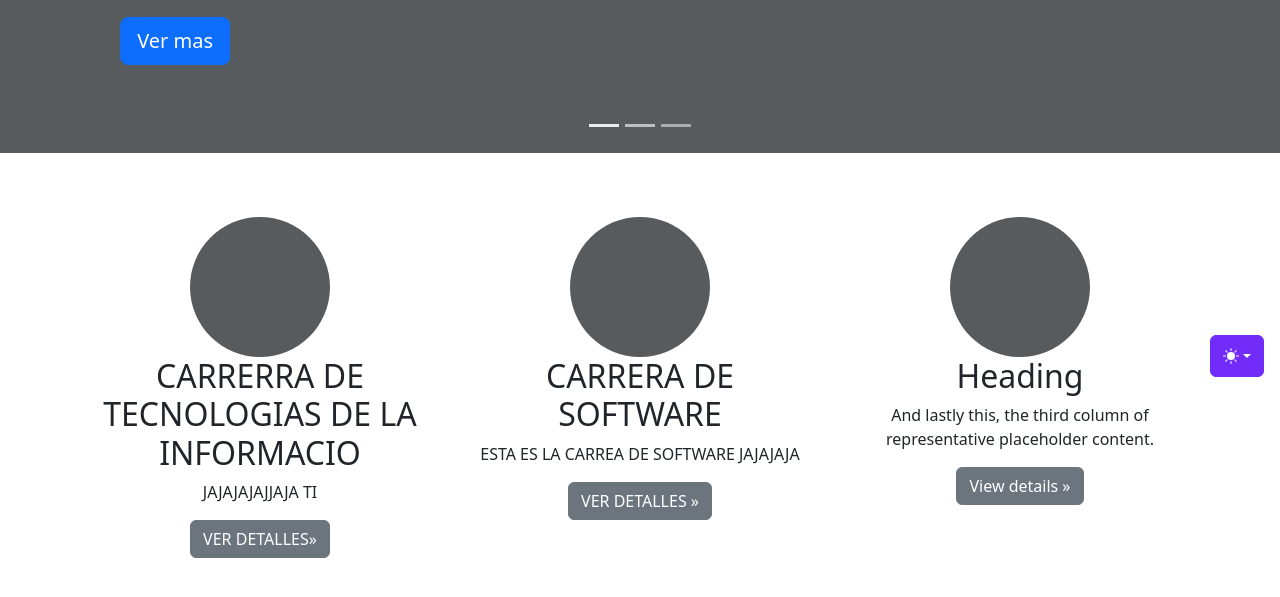
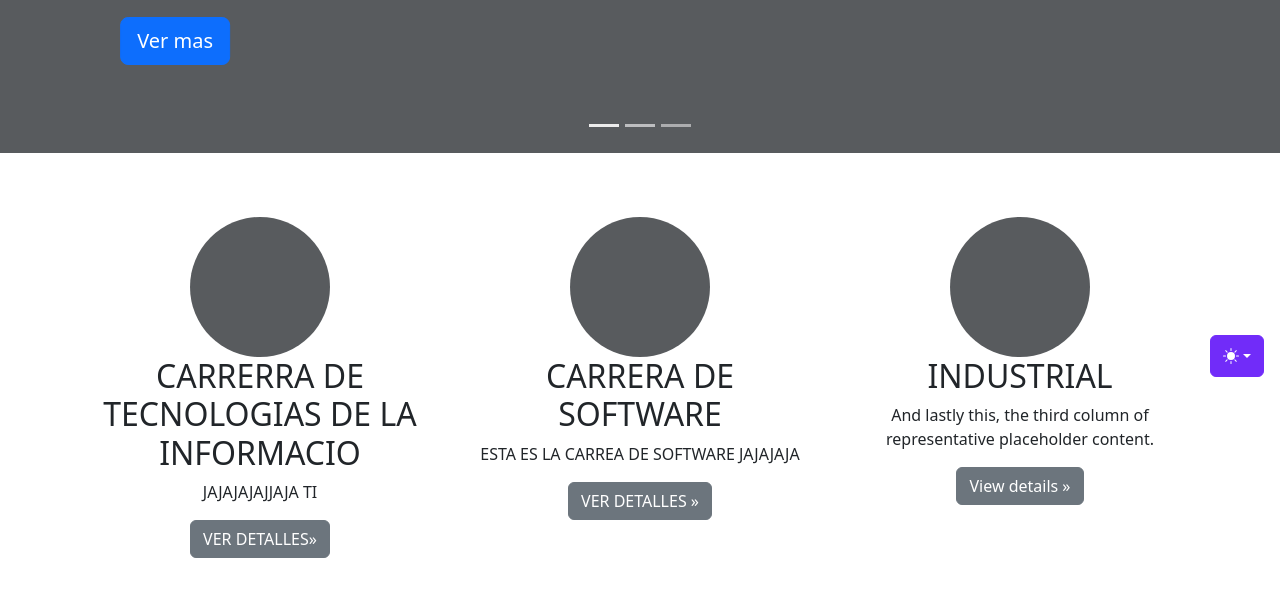
Before and after one commit to AdrianMora8/Nuevo, a plain HTML site: page index.html in a window 1280 px wide. Shown: the part 407-1004 px from the top of the page. Drawn offline with Linux system fonts and the light colour scheme.

Commit message:
industrial

```diff
--- a/index.html
+++ b/index.html
@@ -6,7 +6,7 @@
     <meta name="description" content="">
     <meta name="author" content="Mark Otto, Jacob Thornton, and Bootstrap contributors">
     <meta name="generator" content="Hugo 0.145.0">
-    <title>Uta/Manejo</title>
+    <title>AAAAAAAAAAAAA</title>
 
     <link rel="canonical" href="https://getbootstrap.com/docs/5.3/examples/carousel/">
 
@@ -269,7 +269,7 @@
       </div><!-- /.col-lg-4 -->
       <div class="col-lg-4">
         <svg class="bd-placeholder-img rounded-circle" width="140" height="140" xmlns="http://www.w3.org/2000/svg" role="img" aria-label="Placeholder" preserveAspectRatio="xMidYMid slice"><title>Placeholder</title><rect width="100%" height="100%" fill="var(--bs-secondary-color)"/></svg>
-        <h2 class="fw-normal">Heading</h2>
+        <h2 class="fw-normal">INDUSTRIAL</h2>
         <p>And lastly this, the third column of representative placeholder content.</p>
         <p><a class="btn btn-secondary" href="#">View details &raquo;</a></p>
       </div><!-- /.col-lg-4 -->
```
